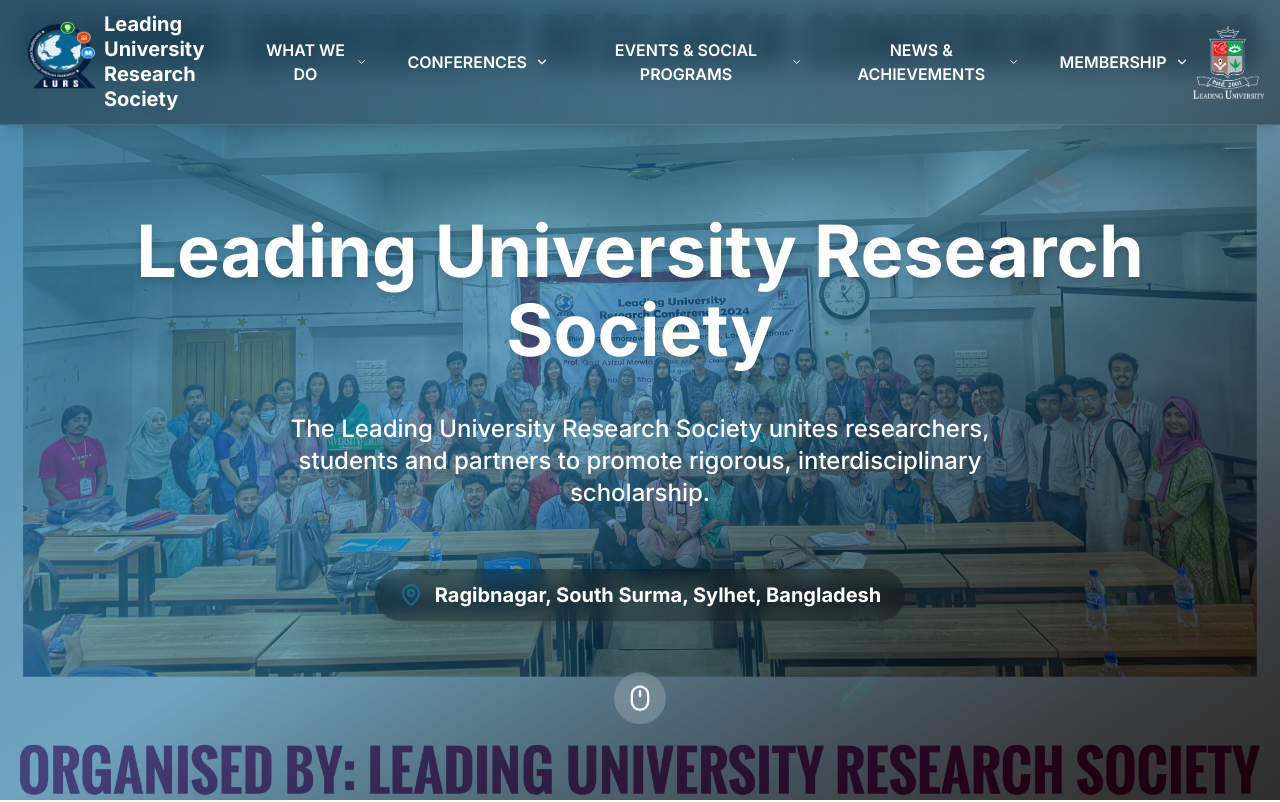
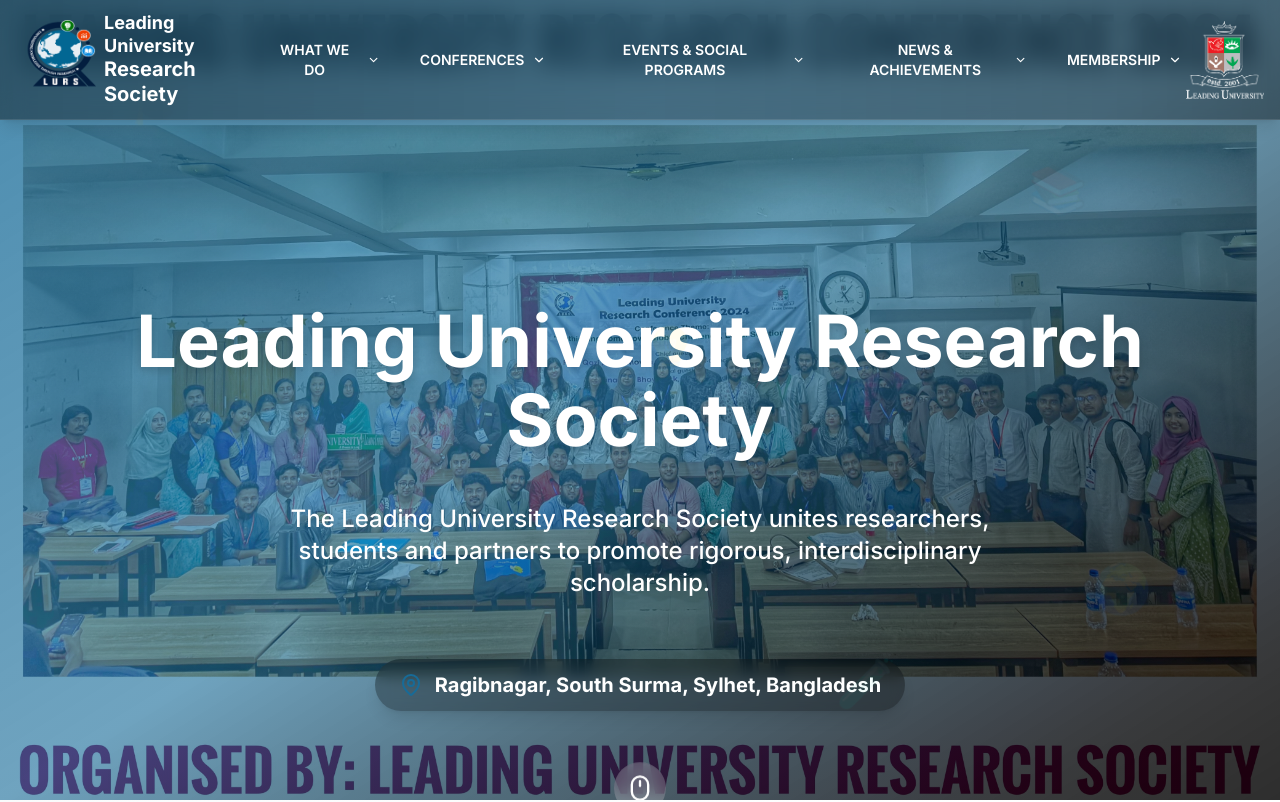
Before and after one commit to BadarHossain1/Lurs-prototype, a Next.js app: page / in a window 1280 px wide. Shown: the top 802 px of the page. Built offline with nearby package versions, Linux system fonts and the light colour scheme.

Commit message:
updated the hero section

```diff
--- a/components/HomeHero.jsx
+++ b/components/HomeHero.jsx
@@ -11,7 +11,7 @@
                 <div className="max-w-5xl text-center mx-auto w-full">
 
 
-                    <h1 className="text-4xl sm:text-6xl md:text-7xl font-bold mb-8 leading-[110%] drop-shadow-lg pt-15">
+                    <h1 className=" text-4xl sm:text-6xl md:text-7xl font-bold mb-8 leading-[110%] drop-shadow-lg pt-30 mt-30">
                         Leading University Research Society
                     </h1>
 
--- a/components/Navigation.jsx
+++ b/components/Navigation.jsx
@@ -8,7 +8,7 @@
 const Dropdown = ({ title, items = [] }) => {
     return (
         <div className="relative group">
-            <button className="flex items-center gap-2 text-white hover:text-blue-200 transition-all duration-300 font-semibold py-2 px-1 relative after:absolute after:bottom-0 after:left-0 after:w-0 after:h-0.5 after:bg-blue-300 after:transition-all after:duration-300 hover:after:w-full">
+            <button className="flex text-sm items-center gap-2 text-white hover:text-blue-200 transition-all duration-300 font-semibold py-2 px-1 relative after:absolute after:bottom-0 after:left-0 after:w-0 after:h-0.5 after:bg-blue-300 after:transition-all after:duration-300 hover:after:w-full">
                 {title} <ChevronDown size={14} className="group-hover:rotate-180 transition-transform duration-300" />
             </button>
             <div className="absolute left-0 mt-2 bg-white/95 backdrop-blur-lg text-gray-800 rounded-2xl shadow-2xl border border-gray-100 min-w-[240px] py-3 opacity-0 group-hover:opacity-100 invisible group-hover:visible transition-all duration-300 transform translate-y-2 group-hover:translate-y-0">
@@ -60,14 +60,14 @@
                         <Link href="/" className="flex items-center gap-2 hover:scale-105 transition-transform duration-300">
                             <Image src="/apple-touch-icon.png" alt="LURS" width={80} height={80} className="object-contain w-14 h-14 md:w-16 md:h-16 lg:w-20 lg:h-20" />
                             <div className="flex flex-col justify-center  text-white leading-tight">
-                                <span className="text-lg md:text-lg lg:text-xl font-bold leading-tight">Leading University</span>
-                                <span className="text-lg md:text-lg lg:text-xl font-bold leading-tight">Research Society</span>
+                                <span className="text-base md:text-lg lg:text- font-bold leading-tight">Leading University</span>
+                                <span className="text-base md:text-lg lg:text-xl font-bold leading-tight">Research Society</span>
                             </div>
                         </Link>
                     </div>
 
                     {/* Desktop menu */}
-                    <div className="hidden lg:flex items-center gap-8">
+                    <div className="hidden  lg:flex items-center gap-8">
                         {/* <Link href="/" className="text-white hover:text-blue-200 transition-all duration-300 font-semibold py-2 px-1 relative after:absolute after:bottom-0 after:left-0 after:w-0 after:h-0.5 after:bg-blue-300 after:transition-all after:duration-300 hover:after:w-full">HOME</Link> */}
 
                         <Dropdown
@@ -205,7 +205,7 @@
                             </details>
 
                             <details className="group">
-                                <summary className="py-3 px-4 font-semibold text-gray-800 hover:bg-gray-100 rounded-lg transition-colors cursor-pointer list-none flex items-center justify-between">
+                                <summary className=" py-3 px-4 font-semibold text-gray-800 hover:bg-gray-100 rounded-lg transition-colors cursor-pointer list-none flex items-center justify-between">
                                     MEMBERSHIP
                                     <ChevronDown size={18} className="text-gray-600 transition-transform duration-200 group-open:rotate-180" />
                                 </summary>
```
